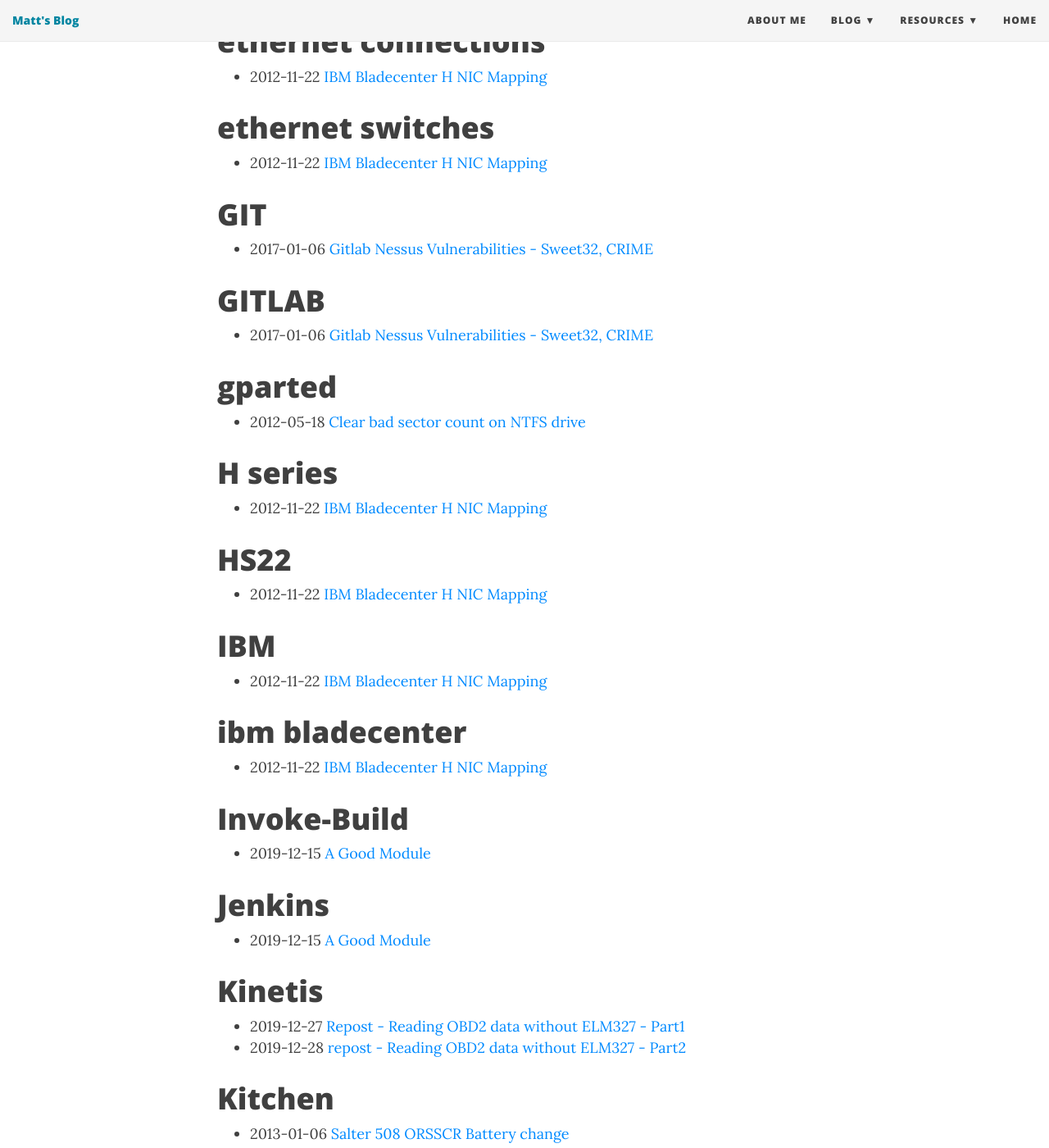
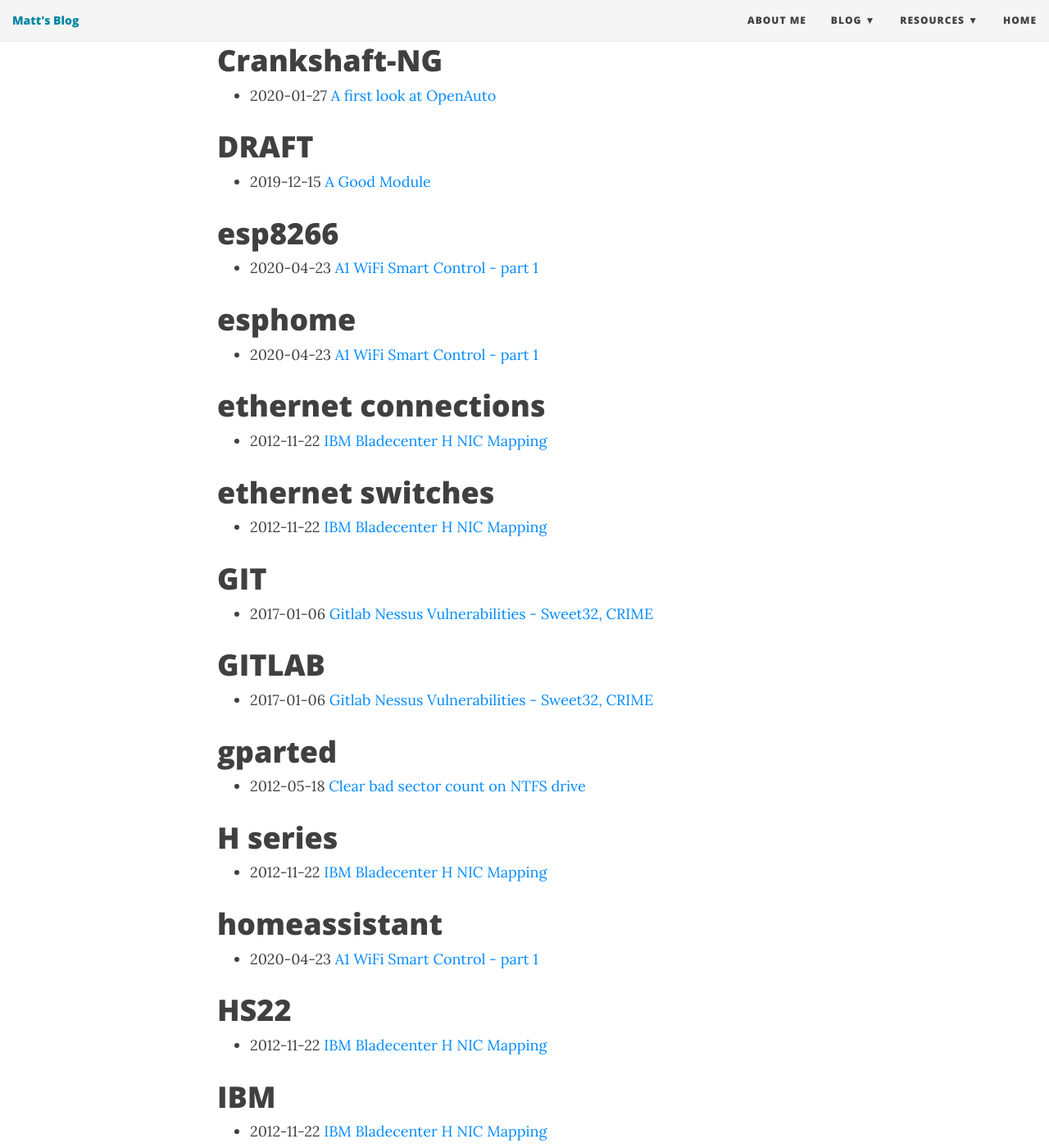
Before and after one commit to matt2005/matt2005.github.io, a Jekyll site: the page built from tags.md, in a window 1280 px wide and 1400 px high, scrolled down 3269 px. Shown: the whole window at 82% size. Built offline with Jekyll 4.4.1, drawn with Linux system fonts in a browser that asks for light colours; nearby versions of some CDN libraries; some of the changed text lies outside the part shown.

Commit message:
smart ir post 1

```diff
--- a/tags.md
+++ b/tags.md
@@ -18,6 +18,11 @@
 # Audi TT
 
 * 2012-11-07 [Audi TT Dashpod replacement 8N2 920 930 C](/2012-11-07-audi-tt-dashpod-replacement-8n2-920-930-c/?utm_source=blog&utm_medium=blog&utm_content=tags)
+
+<a name='automating IR'></a>
+# automating IR
+
+* 2020-04-23 [A1 WiFi Smart Control - part 1](/2020-04-23-a1-wifi-smart-control-part-1/?utm_source=blog&utm_medium=blog&utm_content=tags)
 
 <a name='Bad sector'></a>
 # Bad sector
@@ -65,6 +70,16 @@
 
 * 2019-12-15 [A Good Module](/2019-12-15-a-good-module/?utm_source=blog&utm_medium=blog&utm_content=tags)
 
+<a name='esp8266'></a>
+# esp8266
+
+* 2020-04-23 [A1 WiFi Smart Control - part 1](/2020-04-23-a1-wifi-smart-control-part-1/?utm_source=blog&utm_medium=blog&utm_content=tags)
+
+<a name='esphome'></a>
+# esphome
+
+* 2020-04-23 [A1 WiFi Smart Control - part 1](/2020-04-23-a1-wifi-smart-control-part-1/?utm_source=blog&utm_medium=blog&utm_content=tags)
+
 <a name='ethernet connections'></a>
 # ethernet connections
 
@@ -94,6 +109,11 @@
 # H series
 
 * 2012-11-22 [IBM Bladecenter H NIC Mapping](/2012-11-22-ibm-bladecenter-h-nic-mapping/?utm_source=blog&utm_medium=blog&utm_content=tags)
+
+<a name='homeassistant'></a>
+# homeassistant
+
+* 2020-04-23 [A1 WiFi Smart Control - part 1](/2020-04-23-a1-wifi-smart-control-part-1/?utm_source=blog&utm_medium=blog&utm_content=tags)
 
 <a name='HS22'></a>
 # HS22
@@ -227,6 +247,11 @@
 
 * 2020-01-27 [A first look at OpenAuto](/2020-01-27-a-first-look-at-openauto/?utm_source=blog&utm_medium=blog&utm_content=tags)
 
+<a name='openmqttgateway'></a>
+# openmqttgateway
+
+* 2020-04-23 [A1 WiFi Smart Control - part 1](/2020-04-23-a1-wifi-smart-control-part-1/?utm_source=blog&utm_medium=blog&utm_content=tags)
+
 <a name='Pester'></a>
 # Pester
 
```
Also changed, not shown: _includes/recent-posts.md (+1 -1 lines), _posts/2020-04-23-a1-wifi-smart-control-part-1.md (added, +62 -0 lines), img/2020/04/23/box_front.jpg (added), img/2020/04/23/inside.jpg (added), 8 other files.
